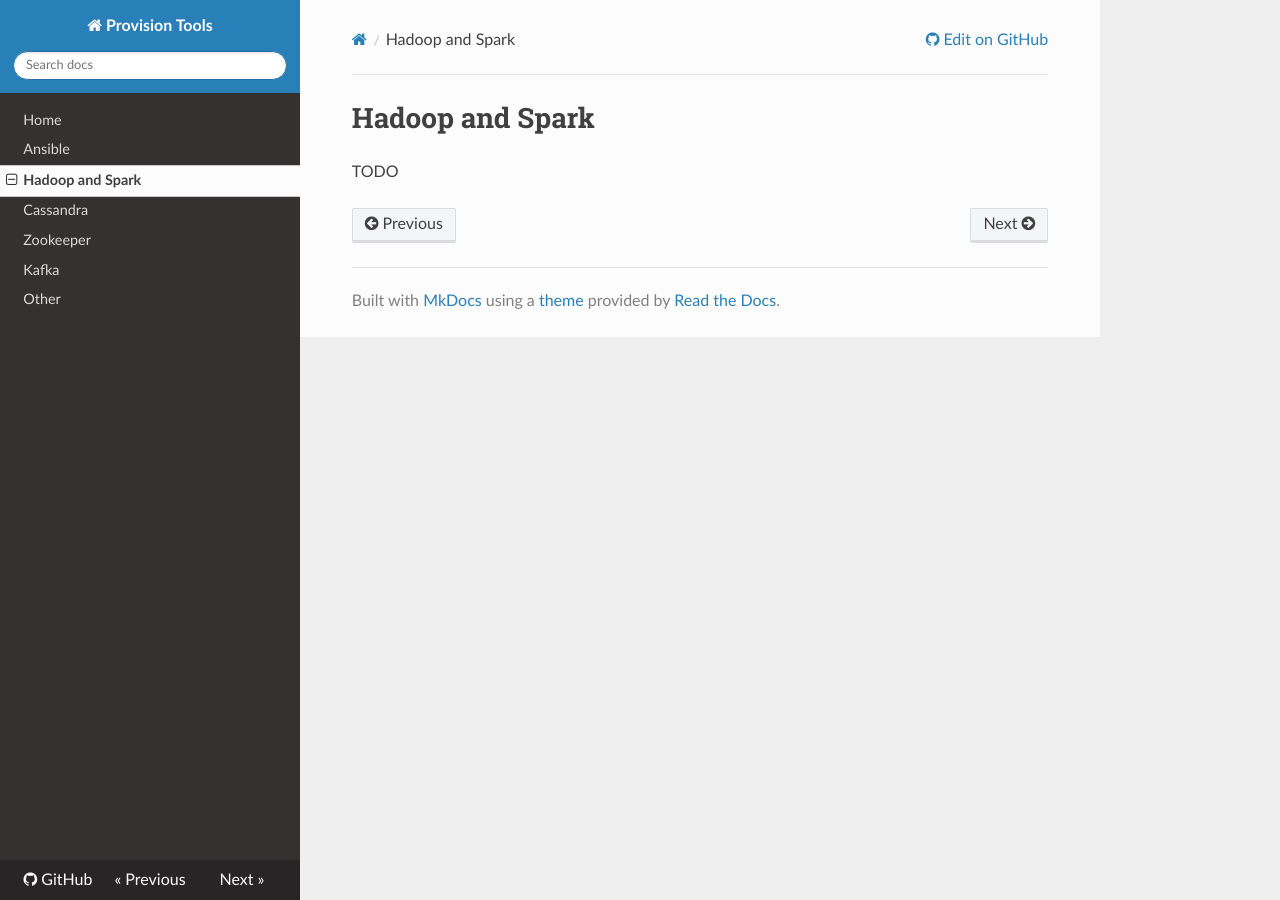
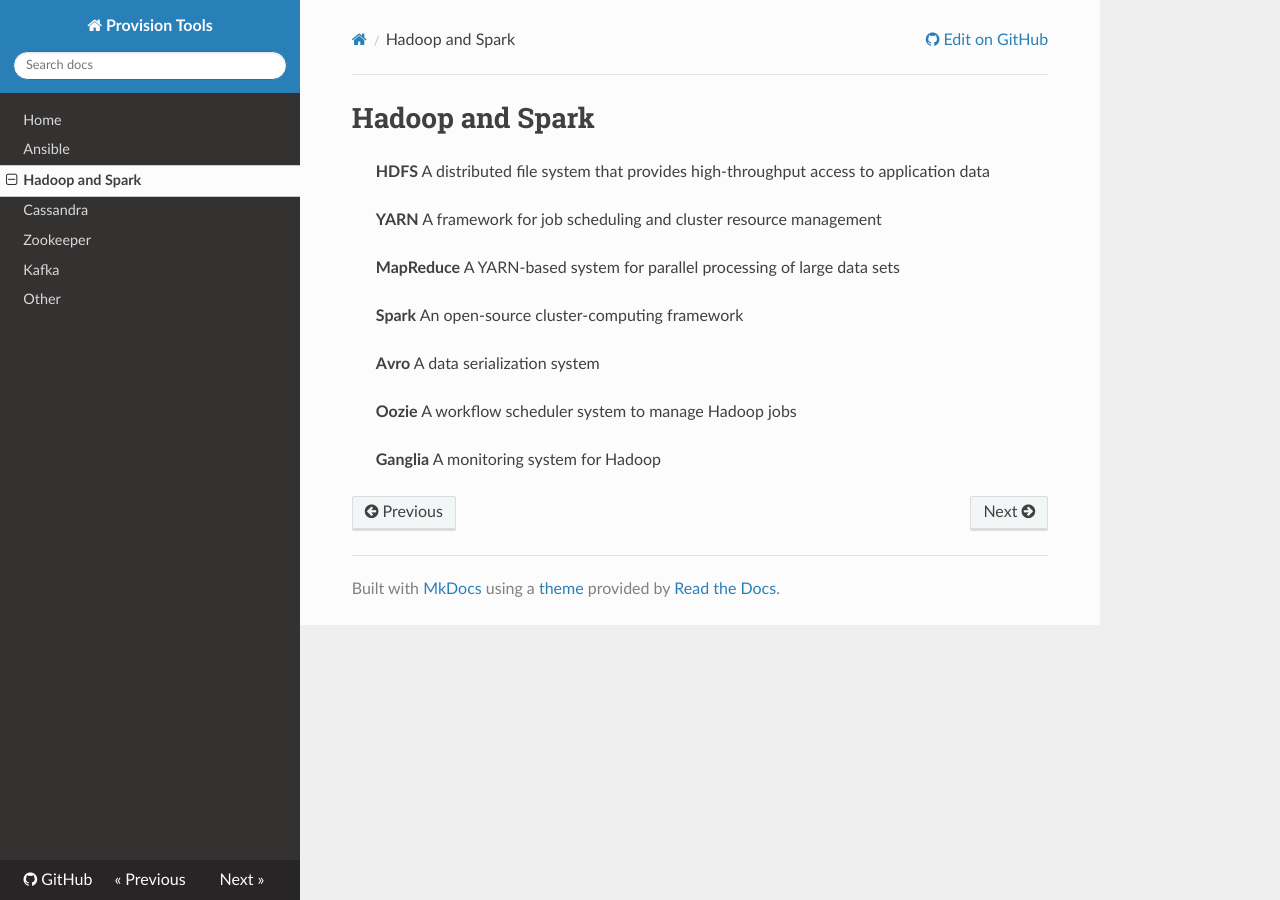
Before and after one commit to niqdev/devops, an MkDocs documentation site: the page built from docs/hadoop-spark.md, in a window 1280 px wide. Built offline with MkDocs 1.6.1, drawn with Linux system fonts in a browser that asks for light colours; nearby versions of some CDN libraries; old or Windows-style settings are respelled for this version of MkDocs.

```diff
--- a/dev.txt
+++ b/dev.txt
@@ -15,6 +15,8 @@ TODO
 [ ] flink
 [ ] (knox)
 [ ] kong
+
+TODO mkdocs google analytics + tags
 
 ########## TODO git_init.sh ##########
 
--- a/docs/hadoop-spark.md
+++ b/docs/hadoop-spark.md
@@ -1,3 +1,15 @@
 # Hadoop and Spark
 
-TODO
+> **HDFS** A distributed file system that provides high-throughput access to application data
+
+> **YARN** A framework for job scheduling and cluster resource management
+
+> **MapReduce** A YARN-based system for parallel processing of large data sets
+
+> **Spark** An open-source cluster-computing framework
+
+> **Avro** A data serialization system
+
+> **Oozie** A workflow scheduler system to manage Hadoop jobs
+
+> **Ganglia** A monitoring system for Hadoop
```
Also changed, not shown: 7 other files.
